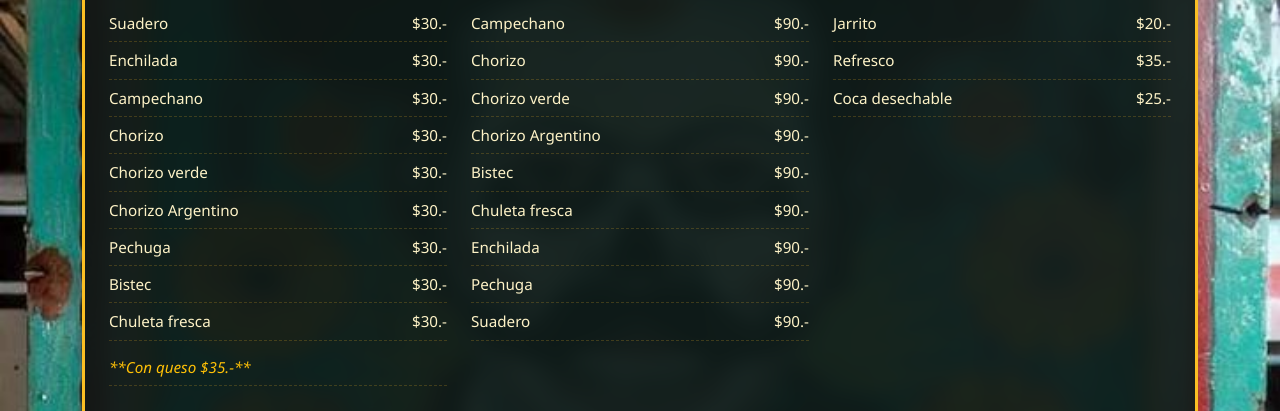
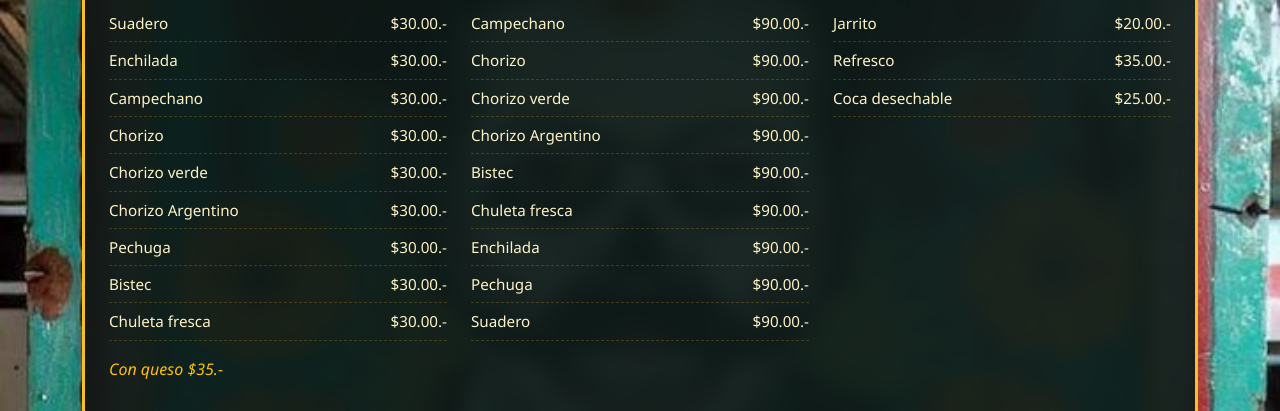
Before and after one commit to rraulmenesesg-jpg/los-pepes-tacos, a plain HTML site: page index.html in a window 1280 px wide. Shown: the part 541-952 px from the top of the page. Drawn offline with nearby package versions, Linux system fonts and the light colour scheme.

Commit message:
v-1.1 debug del menu

```diff
--- /dev/null
+++ b/asesets/js/debug_menu.js
@@ -0,0 +1,66 @@
+
+const MENU_URL = "asesets/js/menu.json";
+
+async function renderMenu() {
+    const container = document.getElementById("menu-content");
+    const title = document.getElementById("menu-title");
+
+    if (!container || !title) return;
+
+    try {
+        const response = await fetch(MENU_URL);
+
+        if (!response.ok) {
+            throw new Error(`Error HTTP: ${response.status}`);
+        }
+
+        const menu = await response.json();
+
+        title.textContent = menu.titulo || "Menú";
+        container.replaceChildren();
+
+        menu.categorias.forEach(categoria => {
+            const column = document.createElement("div");
+            column.className = "col-md-4";
+
+            const heading = document.createElement("h3");
+            heading.className =
+                "h5 border-bottom border-warning pb-2 text-warning";
+            heading.textContent = categoria.nombre;
+
+            const list = document.createElement("ul");
+            list.className = "list-unstyled menu-list";
+
+            categoria.productos.forEach(producto => {
+                const item = document.createElement("li");
+                const name = document.createTextNode(producto.nombre);
+
+                const price = document.createElement("span");
+                price.textContent =
+                    `$${Number(producto.precio).toFixed(2)}.-`;
+
+                item.append(name, price);
+                list.appendChild(item);
+            });
+
+            column.append(heading, list);
+
+            if (categoria.nota) {
+                const note = document.createElement("p");
+                note.className = "fst-italic text-warning mt-2";
+                note.textContent = categoria.nota;
+                column.appendChild(note);
+            }
+
+            container.appendChild(column);
+        });
+
+    } catch (error) {
+        console.error("Error al cargar el menú:", error);
+
+        container.textContent =
+            "No fue posible cargar el menú. Intenta nuevamente.";
+    }
+}
+
+document.addEventListener("DOMContentLoaded", renderMenu);
--- /dev/null
+++ b/asesets/js/menu.json
@@ -0,0 +1,42 @@
+{
+  "titulo": "Menú",
+  "categorias": [
+    {
+      "nombre": "Tacos",
+      "productos": [
+        { "nombre": "Suadero", "precio": 30 },
+        { "nombre": "Enchilada", "precio": 30 },
+        { "nombre": "Campechano", "precio": 30 },
+        { "nombre": "Chorizo", "precio": 30 },
+        { "nombre": "Chorizo verde", "precio": 30 },
+        { "nombre": "Chorizo Argentino", "precio": 30 },
+        { "nombre": "Pechuga", "precio": 30 },
+        { "nombre": "Bistec", "precio": 30 },
+        { "nombre": "Chuleta fresca", "precio": 30 }
+      ],
+      "nota": "Con queso $35.-"
+    },
+    {
+      "nombre": "Burritos",
+      "productos": [
+        { "nombre": "Campechano", "precio": 90 },
+        { "nombre": "Chorizo", "precio": 90 },
+        { "nombre": "Chorizo verde", "precio": 90 },
+        { "nombre": "Chorizo Argentino", "precio": 90 },
+        { "nombre": "Bistec", "precio": 90 },
+        { "nombre": "Chuleta fresca", "precio": 90 },
+        { "nombre": "Enchilada", "precio": 90 },
+        { "nombre": "Pechuga", "precio": 90 },
+        { "nombre": "Suadero", "precio": 90 }
+      ]
+    },
+    {
+      "nombre": "Bebidas",
+      "productos": [
+        { "nombre": "Jarrito", "precio": 20 },
+        { "nombre": "Refresco", "precio": 35 },
+        { "nombre": "Coca desechable", "precio": 25 }
+      ]
+    }
+  ]
+}
--- a/index.html
+++ b/index.html
@@ -84,56 +84,19 @@
         </section>
 
         <!-- Sección de Menú Estilo Rústico Opaco -->
+
         <section id="menu" class="container py-4">
             <div class="menu-overlay-box p-4 rounded-4 shadow-lg">
-                <h2 class="text-center mb-4 text-warning">Menú</h2>
-
-                <div class="row g-4">
-                    <!-- Tacos -->
-                    <div class="col-md-4">
-                        <h3 class="h5 border-bottom border-warning pb-2 text-warning">Tacos</h3>
-                        <ul class="list-unstyled menu-list">
-                            <li>Suadero <span>$30.-</span></li>
-                            <li>Enchilada <span>$30.-</span></li>
-                            <li>Campechano <span>$30.-</span></li>
-                            <li>Chorizo <span>$30.-</span></li>
-                            <li>Chorizo verde <span>$30.-</span></li>
-                            <li>Chorizo Argentino <span>$30.-</span></li>
-                            <li>Pechuga <span>$30.-</span></li>
-                            <li>Bistec <span>$30.-</span></li>
-                            <li>Chuleta fresca <span>$30.-</span></li>
-                            <li class="fst-italic text-warning mt-2">**Con queso $35.-**</li>
-                        </ul>
-                    </div>
-
-                    <!-- Burritos -->
-                    <div class="col-md-4">
-                        <h3 class="h5 border-bottom border-warning pb-2 text-warning">Burritos</h3>
-                        <ul class="list-unstyled menu-list">
-                            <li>Campechano <span>$90.-</span></li>
-                            <li>Chorizo <span>$90.-</span></li>
-                            <li>Chorizo verde <span>$90.-</span></li>
-                            <li>Chorizo Argentino<span>$90.-</span></li>
-                            <li>Bistec <span>$90.-</span></li>
-                            <li>Chuleta fresca <span>$90.-</span></li>
-                            <li>Enchilada <span>$90.-</span></li>
-                            <li>Pechuga <span>$90.-</span></li>
-                            <li>Suadero <span>$90.-</span></li>
-                        </ul>
-                    </div>
-
-                    <!-- Bebidas -->
-                    <div class="col-md-4">
-                        <h3 class="h5 border-bottom border-warning pb-2 text-warning">Bebidas</h3>
-                        <ul class="list-unstyled menu-list">
-                            <li>Jarrito <span>$20.-</span></li>
-                            <li>Refresco <span>$35.-</span></li>
-                            <li>Coca desechable <span>$25.-</span></li>
-                        </ul>
-                    </div>
+                <h2 id="menu-title"
+                    class="text-center mb-4 text-warning">
+                    Menú
+                </h2>
+                <div id="menu-content" class="row g-4">
+                    <!-- JavaScript renderiza las categorías -->
                 </div>
             </div>
         </section>
+
     </main>
 
     <footer class="text-center py-4 mt-auto">
@@ -145,7 +108,6 @@
     </footer>
 
     <script>
-
         async function copiarTarjeta() {
             const texto = document.getElementById('numero-tarjeta').innerText;
             const btn = document.getElementById('btn-copiar');
@@ -199,5 +161,7 @@ async function copiarTarjeta() {
         }
 
     </script>
+
+<script src="asesets/js/debug_menu.js" defer></script>
 </body>
 </html>
```
Lines whose indentation alone changed are shown as unchanged.
